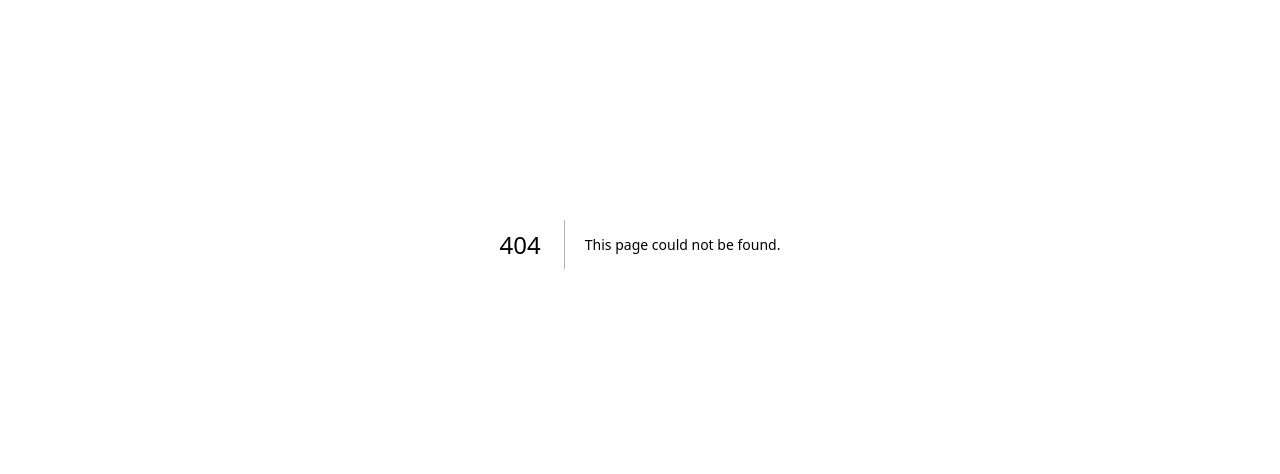
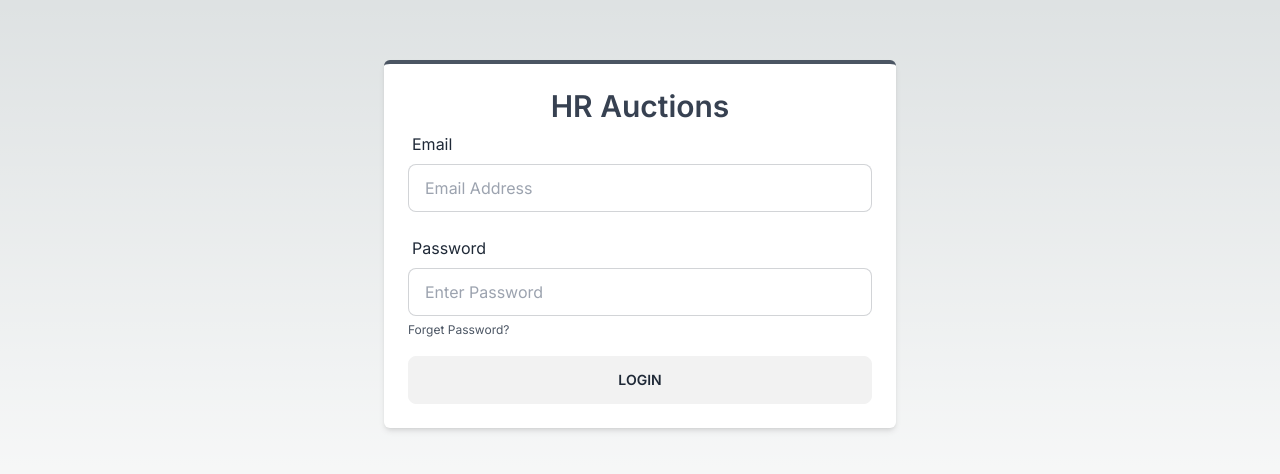
Before and after one commit to rafalgiemza/hr-auctions-old, a Next.js app: page /login in a window 1280 px wide. Before the commit this address had no page. Shown: the part 156-630 px from the top of the page. Built offline with nearby package versions, Linux system fonts and the light colour scheme.

Commit message:
add LoginPage

```diff
--- /dev/null
+++ b/app/login/page.tsx
@@ -0,0 +1,10 @@
+import LoginForm from '@/components/LoginForm'
+import React from 'react'
+
+const LoginPage = () => {
+  return (
+    <LoginForm />
+  )
+}
+
+export default LoginPage
```
